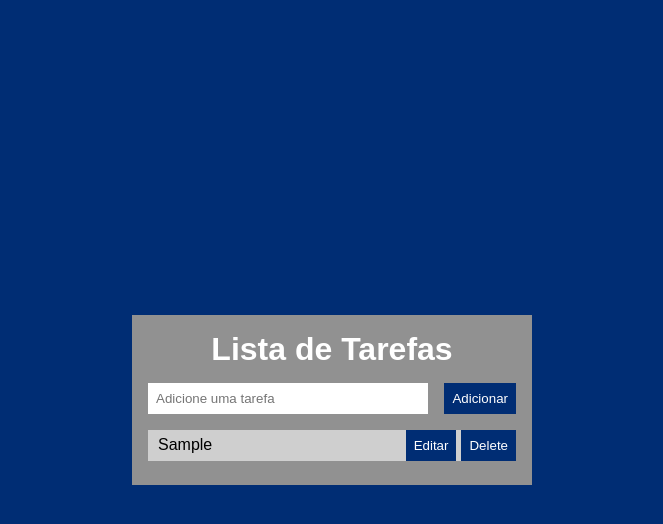
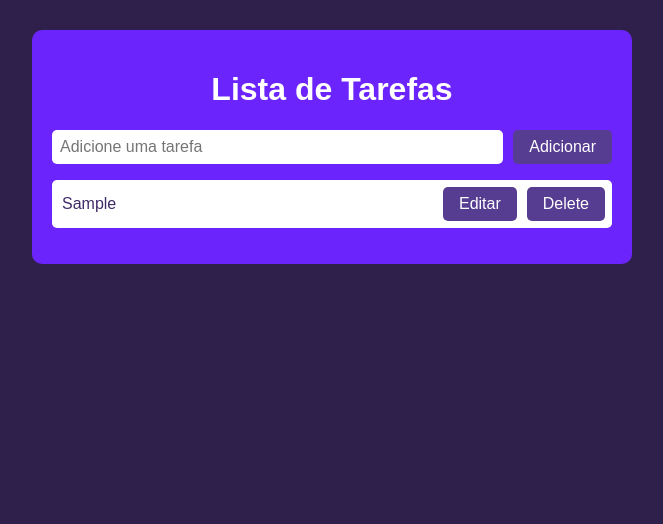
Before and after one commit to diegolazarocs/Lista-de-Tarefas-1, a plain HTML site: page Lista de Tarefas/index.html in a window 1280 px wide. Both pictures are taken after typing "Sample" into the empty fields and a click on the button "Adicionar". Shown: the whole page, without its empty margins (308-971 px from the left). Drawn offline with Linux system fonts and the light colour scheme.

Commit message:
Update style.css

```diff
--- a/Lista de Tarefas/style.css
+++ b/Lista de Tarefas/style.css
@@ -1,71 +1,73 @@
-* {
+body {
+  background-color: #2e204b;
+  color: #fff;
+  font-family: sans-serif;
   margin: 0;
   padding: 0;
-  box-sizing: border-box;
-  list-style-type: none;
-}
-
-body {
-  font-family: Arial, Helvetica, sans-serif;
-  background-color: #002d74;
-  color: #fff;
-  display: flex;
-  justify-content: center;
-  align-items: center;
-  height: 100dvh;
 }
 
 .conteiner {
-  background-color: #919191;
-  padding: 1rem;
-  width: 25rem;
+  max-width: 560px;
+  margin: 30px auto;
+  padding: 20px;
+  background: #6c24fc;
+  border-radius: 10px;
 }
 h1 {
-  margin-bottom: 0.9rem;
   text-align: center;
+}
+input {
+  width: 80%;
+  padding: 8px;
+  font-size: 1rem;
+  border: none;
+  border-radius: 5px;
+  display: flex;
+  align-items: center;
+  justify-content: center;
+}
+button {
+  padding: 8px 16px;
+  font-size: 1rem;
+  background-color: #563d91;
+  color: #fff;
+  border: none;
+  cursor: pointer;
+  margin-left: 10px;
+  border-radius: 5px;
+}
+button:hover {
+  background-color: #933af9;
+}
+.addBtn{
+  outline: none;
+  border: none;
+  background-color: #fff;
+  color: #563d91;
+}
+.addBtn:hover{
+  background-color: #563d91;
+  color: #fff;
+}
+ul {
+  list-style-type: none;
+  padding: 0;
+}
+li {
+  padding: 7px;
+  padding-left: 10px;
+  background-color: #fff;
+  color: #3f2b68;
+  margin-bottom: 5px;
+  border-radius: 5px;
+  display: flex;
+  align-items: center;
+  justify-content: space-between;
+}
+
+li span {
+  flex: 1;
 }
 .taskBox {
   display: flex;
-  justify-content: space-between;
-  margin-bottom: 1rem;
 }
-input {
-  flex: 1;
-  margin-right: 1rem;
-  padding: 0.5rem;
-  outline: none;
-  border: 0;
-}
-button {
-  padding: 0.5rem;
-  background-color: #002d74;
-  border: 0;
-  color: #fff;
-  cursor: pointer;
-}
-button:hover {
-  background-color: #034cc1;
-}
-ul {
-  padding: 0;
-}
-
-li {
-  display: flex;
-  justify-content: space-between;
-  align-items: center;
-  padding: 0 0 0 10px;
-  margin-bottom: 0.5rem;
-  background-color: #cfcfcf;
-  color: black;
-}
-li:hover {
-  background-color: #edebeb;
-}
-li span {
-  flex: 1;
-  text-align: left;
-}
-.deleteButton {
-  margin-left: 5px;
-}
```
